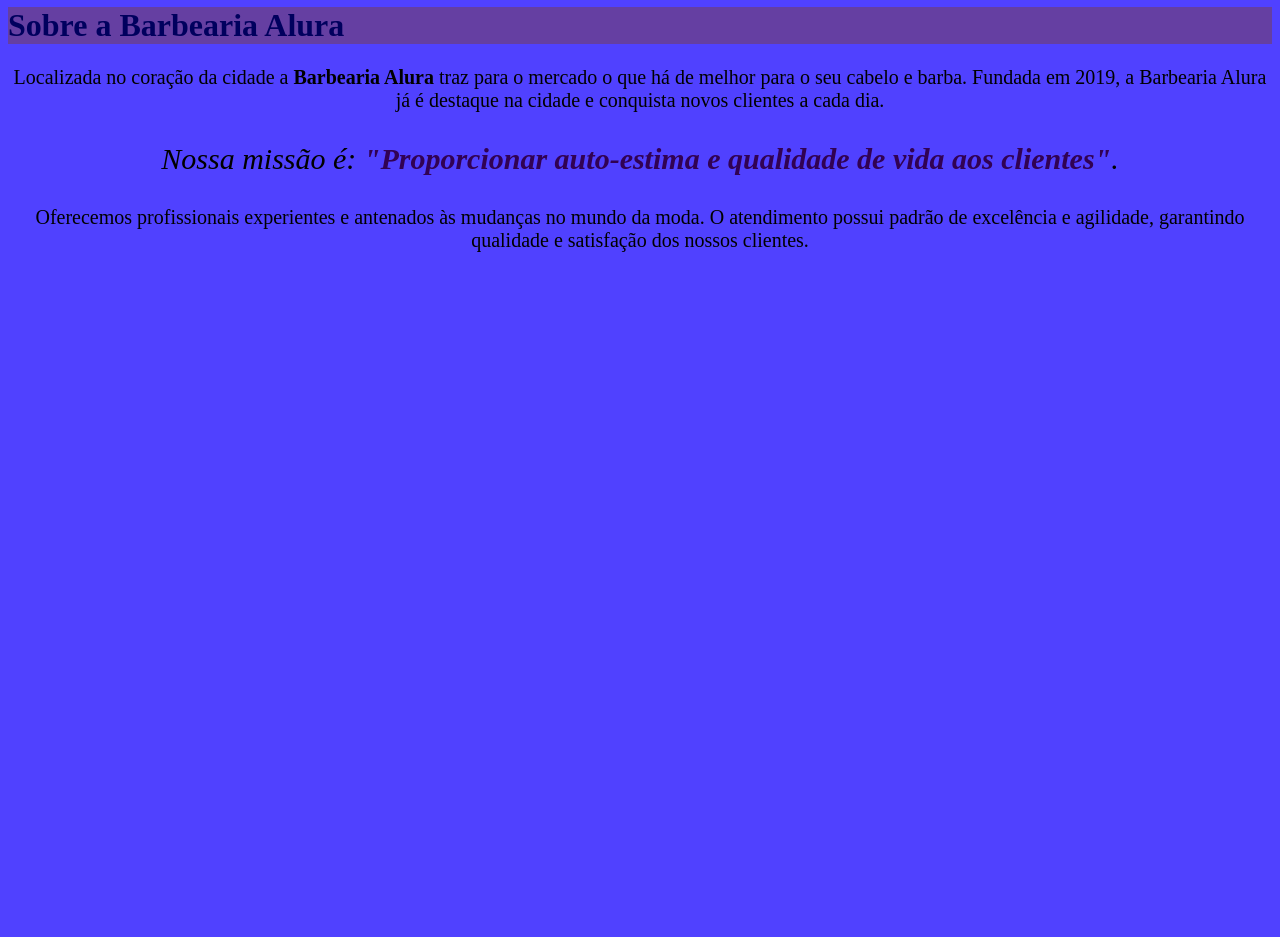
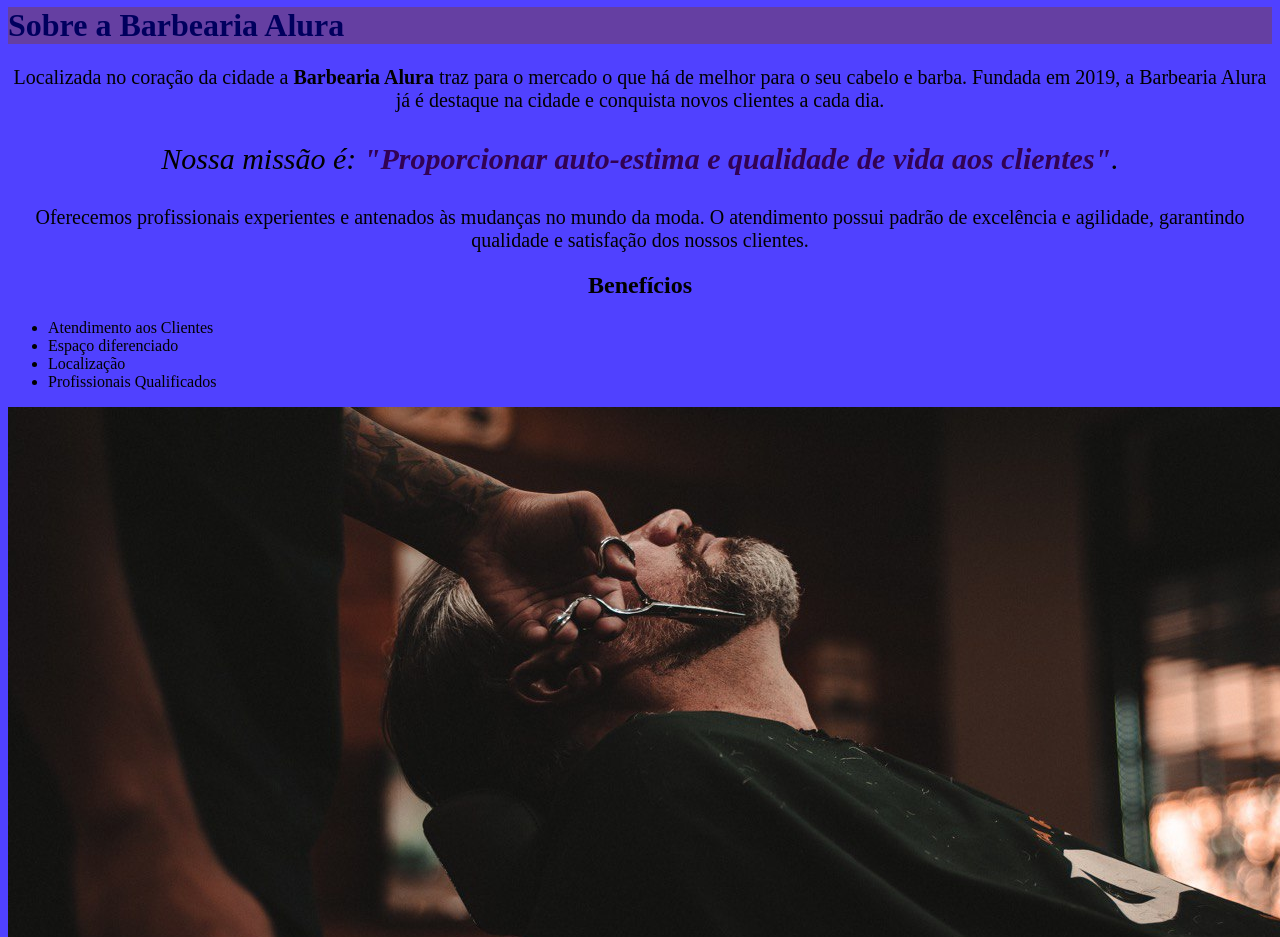
Before and after one commit to Estrela15/barbearia, a plain HTML site: page index.html in a window 1280 px wide. Shown: the part 500-1437 px from the top of the page. Before the commit the page ends 800 px from the top, so only its background shows below. Drawn offline with Linux system fonts and the light colour scheme.

Commit message:
atualizando meu codigo

```diff
--- a/index.html
+++ b/index.html
@@ -7,6 +7,7 @@
     </head>
     <body>
     <img id="banner" src="banner.jpg">
+    <div class="principal">
         <h1>Sobre a Barbearia Alura</h1>
 
         <p>Localizada no coração da cidade a <strong>Barbearia Alura</strong> traz para o mercado o que há de melhor para o seu cabelo e barba.
@@ -16,5 +17,19 @@
 
         <p>Oferecemos profissionais experientes e antenados às mudanças no mundo da moda.
         O atendimento possui padrão de excelência e agilidade, garantindo qualidade e satisfação dos nossos clientes.</p>
+    </div>
+
+    <div class="beneficios">
+        <h2>Benefícios</h2>
+
+        <ul>
+            <li class="itens">Atendimento aos Clientes</li>
+            <li class="itens">Espaço diferenciado</li>
+            <li class="itens">Localização</li>
+            <li class="itens">Profissionais Qualificados</li>
+        </ul>
+
+        <img src="beneficios.jpg" class="imagembeneficios">
+    </div>
     </body>
 </html>
--- a/style.css
+++ b/style.css
@@ -4,6 +4,10 @@ body{
 
 #banner {
     width: 100%;
+}
+
+.principal{
+background: CCCCCC;
 }
 
 h1{
@@ -23,3 +27,13 @@ p {
 em strong {
     color: rgb(49, 2, 83);
 }
+.itens {
+    font-size: italic;
+}
+        .benefícios {
+            background: #FFFFFF;
+        }
+
+        h2{
+            text-align: center;
+        }
```
